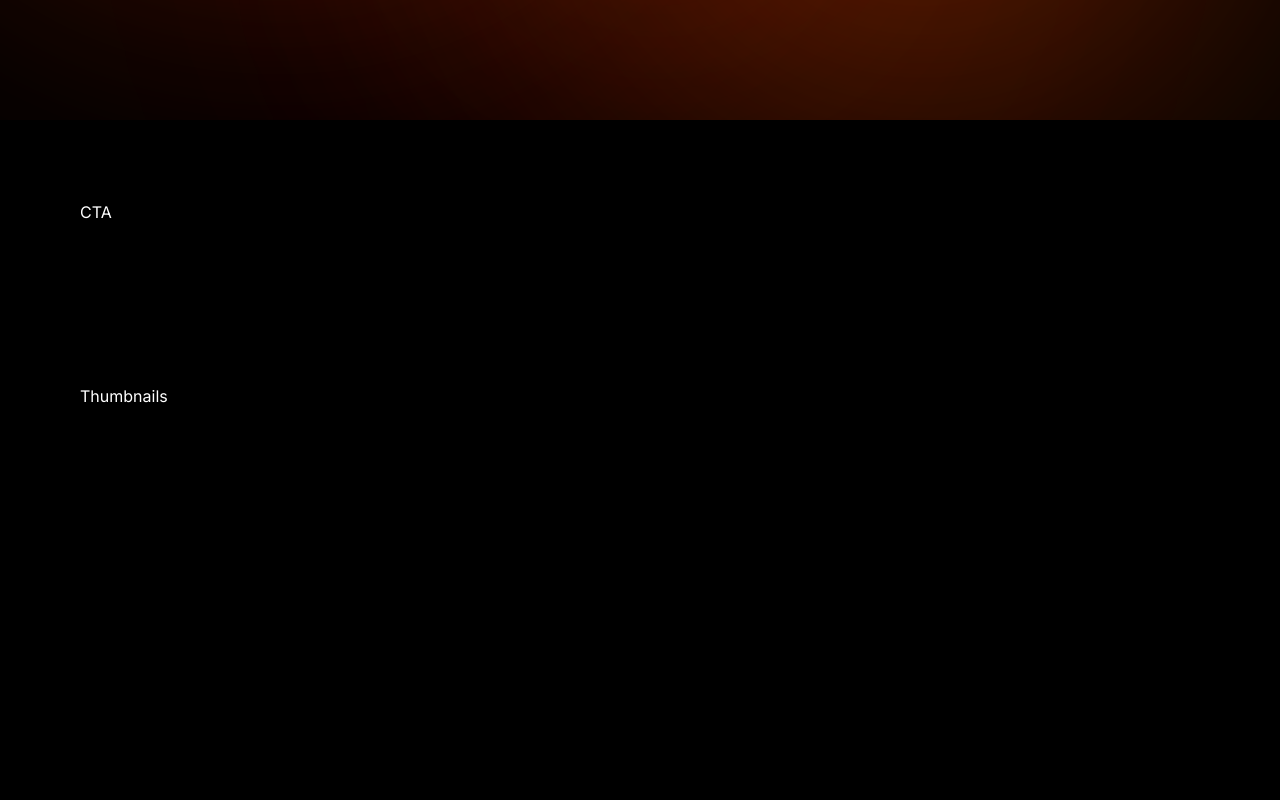
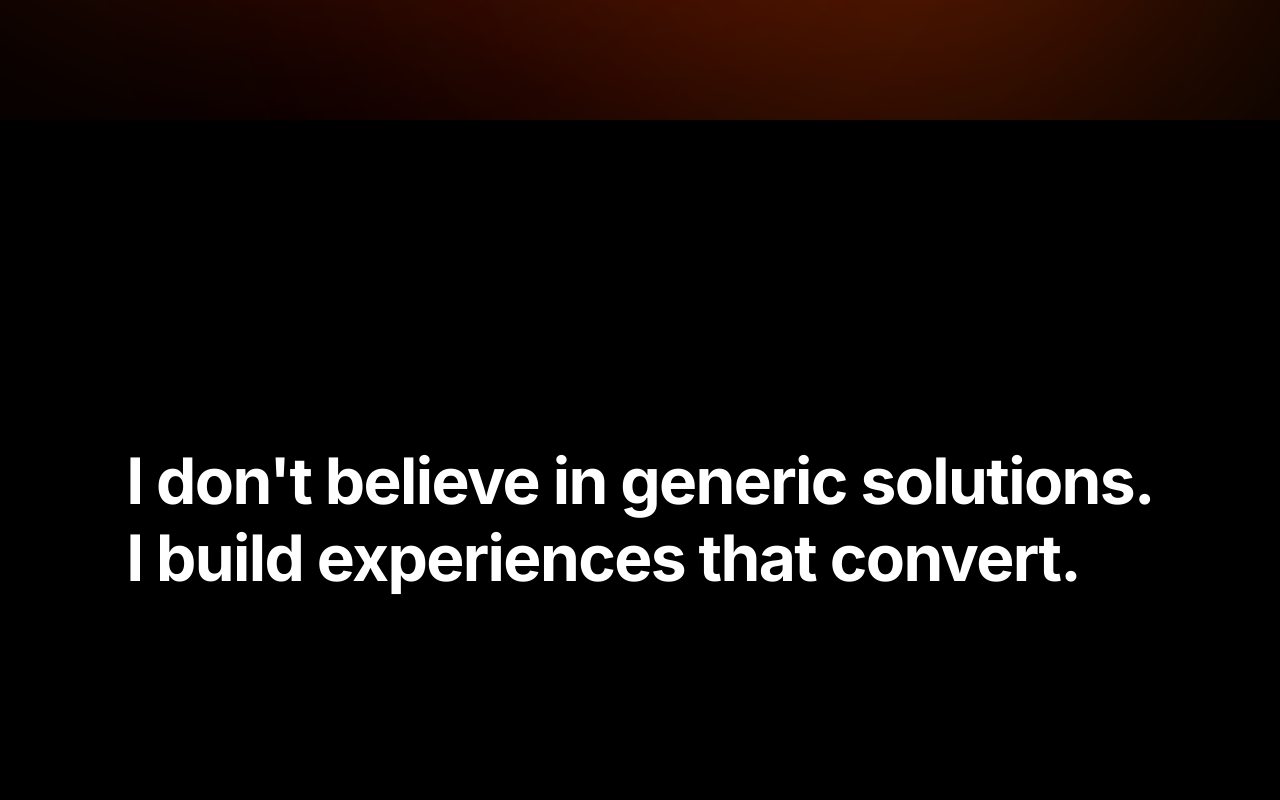
Before and after one commit to thelimaofficial/Lima2.0, a React (Vite) app: page / in a window 1280 px wide. Shown: the part 680-1480 px from the top of the page. Before the commit the page ends 1168 px from the top, so only its background shows below. Built offline with nearby package versions, Linux system fonts and the light colour scheme.

Commit message:
CTA completed

```diff
--- a/src/components/Button/Button.jsx
+++ b/src/components/Button/Button.jsx
@@ -29,15 +29,19 @@ export default function Button({
     secondary: "bg-gradient-to-r from-[#F85300] to-[#FF8700] text-[#111111]",
   };
 
+  const Component = props.href ? "a" : "button";
+
   return (
-    <button
-      className={`${baseClasses} ${sizeClasses[size]} ${variantClasses[variant]} ${className}`}
-      {...props}
+  <Component
+    {...props}
+    className={`${baseClasses} ${sizeClasses[size]} ${variantClasses[variant]} ${className}`}
+  >
+    {children}
+
+    <span
+      className={`${iconColors[variant]} ${iconSizeClasses[size]} rounded-full flex items-center justify-center shrink-0`}
     >
-      {children}
-      <span
-        className={`${iconColors[variant]} ${iconSizeClasses[size]} rounded-full flex items-center justify-center shrink-0`}
-      >
+
         <svg
           width={size === "small" ? "14" : "15"}
           height={size === "small" ? "14" : "15"}
@@ -52,6 +56,6 @@ export default function Button({
           <path d="M7 7h10v10" />
         </svg>
       </span>
-    </button>
+    </Component>
   );
 }
--- a/src/index.css
+++ b/src/index.css
@@ -3,7 +3,7 @@
 @tailwind components;
 @tailwind utilities;
 
-/* Reset leve + base do projeto */
+/* Reset Page */
 * {
   margin: 0;
   padding: 0;
@@ -14,13 +14,18 @@ html, body, #root {
   height: 100%;
 }
 
+html {
+  scroll-behavior: smooth;
+}
+
 body {
   background-color: #000;
   color: #fff;
   font-family: 'Inter', sans-serif;
+  scroll-behavior: smooth;
 }
 
-/* Hero Animated Background (Fiery Blobs) */
+/* Hero Animated Background */
 .glow-bg {
   background-color: #000;
   position: absolute;
@@ -36,7 +41,6 @@ body {
   will-change: transform, opacity;
 }
 
-/* Top Left Blob */
 .glow-1 {
   width: 60vw;
   height: 60vw;
@@ -48,7 +52,6 @@ body {
   animation: glow-float-1 12s ease-in-out infinite alternate;
 }
 
-/* Bottom Right Blob */
 .glow-2 {
   width: 70vw;
   height: 70vw;
@@ -60,7 +63,6 @@ body {
   animation: glow-float-2 15s ease-in-out infinite alternate;
 }
 
-/* Middle Filler Blob */
 .glow-3 {
   width: 50vw;
   height: 50vw;
--- a/src/pages/Home.jsx
+++ b/src/pages/Home.jsx
@@ -7,7 +7,7 @@ export default function Home() {
     <main className="bg-black text-white">
       <Hero />
       <CTA />
-      <Thumbnails />
+      <Thumbnails id="projects"/>
     </main>
   );
 }
--- a/src/sections/CTA/CTA.jsx
+++ b/src/sections/CTA/CTA.jsx
@@ -1,3 +1,15 @@
+import Section from "../../components/Section/Section";
+import Container from "../../components/Container/Container";
+
 export default function CTA() {
-  return <section className="p-20">CTA</section>;
+  return (
+    <Section className="bg-black min-h-screen flex items-center justify-center !py-0">
+      <Container className="flex justify-center items-center">
+        <h2 className="text-[32px] sm:text-[40px] md:text-[52px] lg:text-[64px] font-bold leading-[1.2] tracking-tight text-white text-left">
+          <span className="block">I don't believe in generic solutions.</span>
+          <span className="block">I build experiences that convert.</span>
+        </h2>
+      </Container>
+    </Section>
+  );
 }
--- a/src/sections/Hero/Hero.jsx
+++ b/src/sections/Hero/Hero.jsx
@@ -17,7 +17,7 @@ export default function Hero() {
       {/* HEADER */}
       <div className="absolute top-0 left-0 w-full p-10 lg:px-24 z-40 flex justify-between items-center">
         <img src={logo} alt="Lima Logo" className="h-10 md:h-14" />
-        <Button variant="secondary" size="small">
+        <Button variant="secondary" size="small" href="https://x.com/thelimaofficial" target="_blank" rel="noopener noreferrer">
           Get in touch
         </Button>
       </div>
@@ -35,11 +35,11 @@ export default function Hero() {
           </p>
 
           <div className="flex flex-wrap justify-center items-center gap-6">
-            <Button variant="primary" size="normal">
+            <Button variant="primary" size="normal" href="#projects">
               View Projects
             </Button>
 
-            <Button variant="secondary" size="normal">
+            <Button variant="secondary" size="normal" href="https://x.com/thelimaofficial" target="_blank" rel="noopener noreferrer">
               Get in touch
             </Button>
           </div>
--- a/src/sections/Thumbnails/Thumbnails.jsx
+++ b/src/sections/Thumbnails/Thumbnails.jsx
@@ -1,3 +1,3 @@
-export default function Thumbnails() {
-  return <section className="p-20">Thumbnails</section>;
+export default function Thumbnails({ id }) {
+  return <section id={id} className="p-20">Thumbnails</section>;
 }
```
